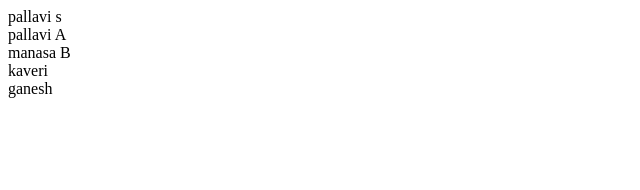
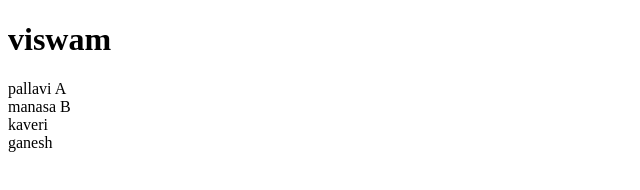
Before and after one commit to amrutha2005-star/SEM-2-WEEK8, a plain HTML site: page index.html in a window 1280 px wide. Shown: the whole page, without its empty margins (0-640 px from the left). Drawn offline with Linux system fonts and the light colour scheme.

Commit message:
welcome to SWPA

```diff
--- a/index.html
+++ b/index.html
@@ -6,7 +6,7 @@
     <title>Document</title>
 </head>
 <body>
-    <div>pallavi s </div>
+    <div><h1>viswam</h1> </div>
     <div>pallavi A</div>
     <div>manasa B</div>
     <div>kaveri </div>
```
